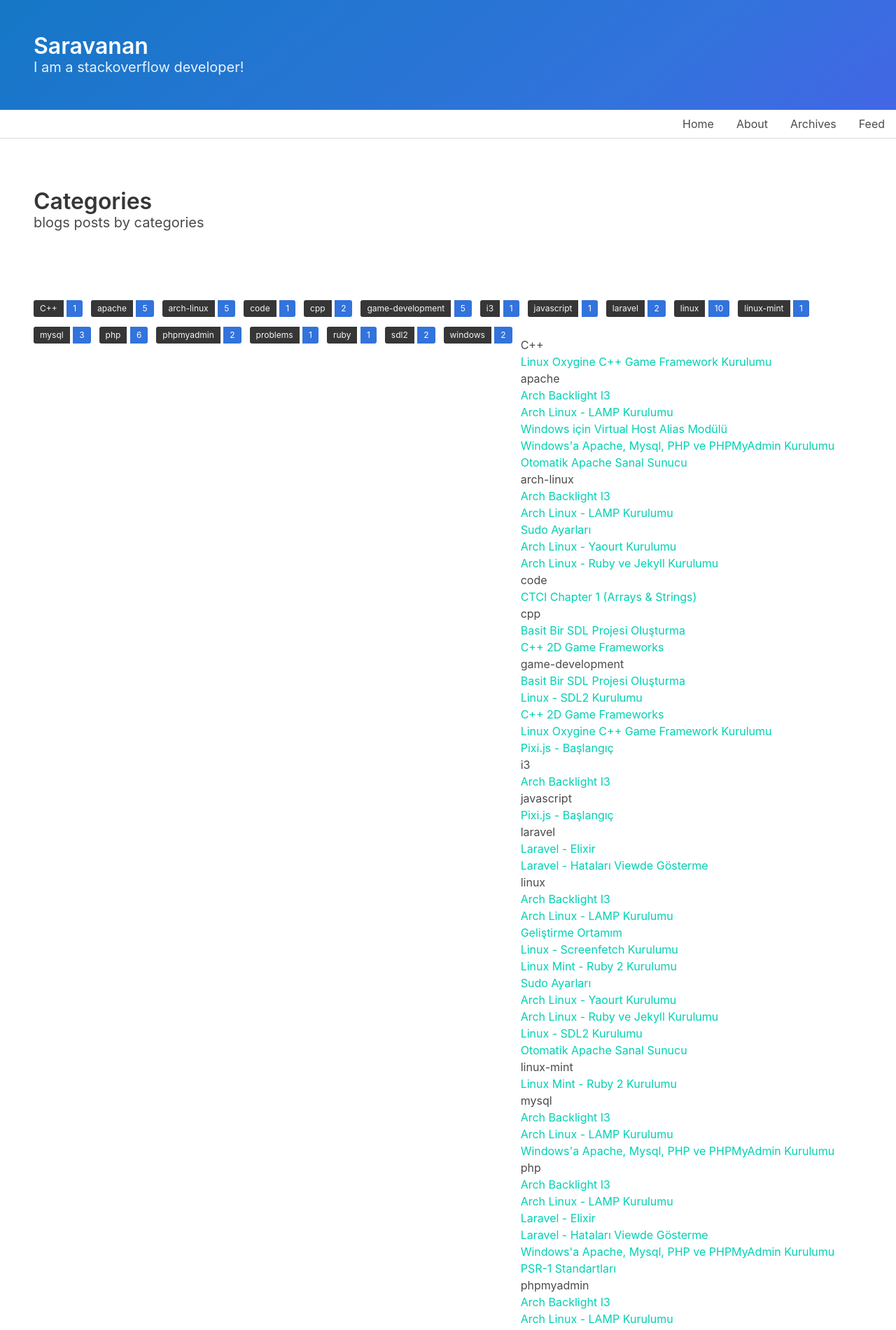
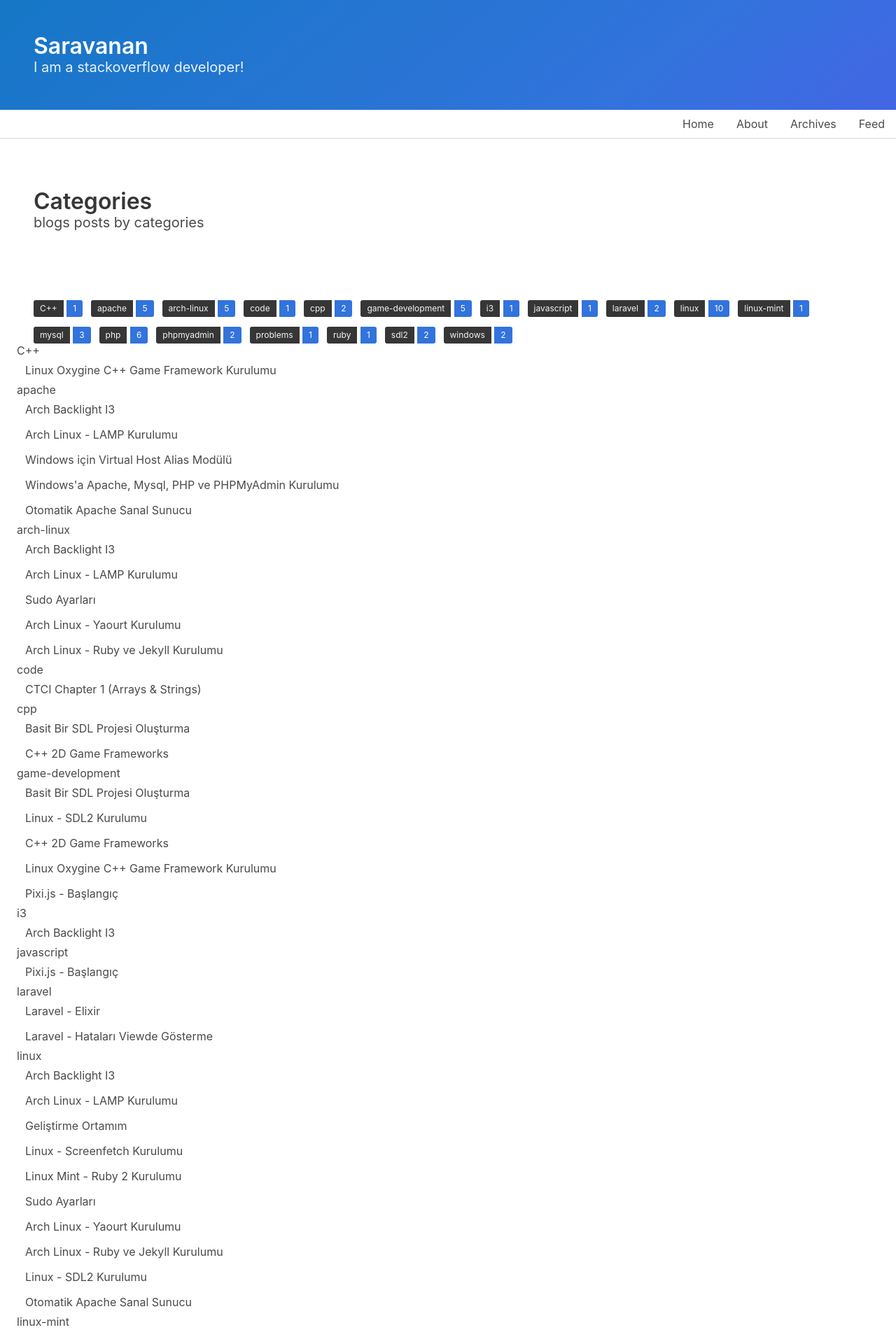
Before and after one commit to saravanaram/saravanaram.github.io, a Jekyll site: the page built from archives.html, in a window 1280 px wide. Shown: the top 1901 px of the page at 70% size. Built offline with Jekyll 4.4.1, drawn with Linux system fonts in a browser that asks for light colours.

Commit message:
Update archives.html

```diff
--- a/archives.html
+++ b/archives.html
@@ -60,9 +60,9 @@ permalink: archives.html
   </div>
     {% endunless %}
     {% endfor %}
-
+    </aside>
 </div>
-
+    <ul class="menu-list">
 {% for item in (0..site.tags.size) %}{% unless forloop.last %}
   {% capture this_tag %}{{ tags_list[item] | strip_newlines }}{% endcapture %}
   <article>
@@ -88,6 +88,6 @@ permalink: archives.html
   </article>
 {% endunless %}
 {% endfor %}
-  </aside>
+        </ul>
     </div>
 </section>
```
